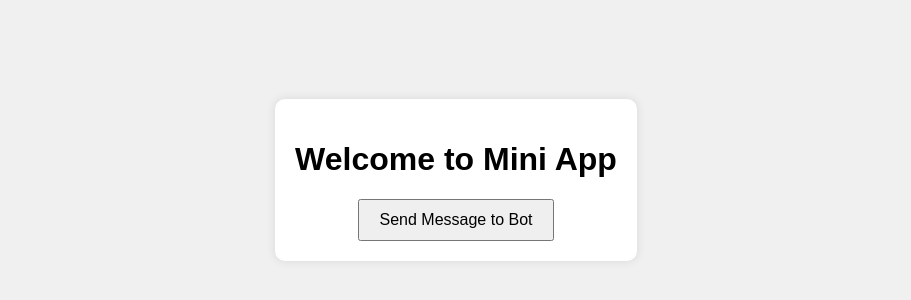
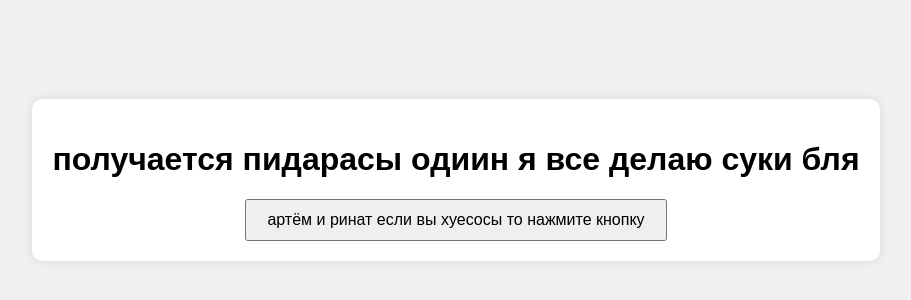
Before and after one commit to Mazafacamaincrafter2005/mini-app, a plain HTML site: page index.html in a window 1280 px wide. Shown: the part 220-520 px from the top of the page, without its empty margins (184-1095 px from the left). Drawn offline with Linux system fonts and the light colour scheme.

Commit message:
Initial commit

```diff
--- a/index.html
+++ b/index.html
@@ -8,8 +8,8 @@
 </head>
 <body>
     <div class="container">
-        <h1>Welcome to Mini App</h1>
-        <button id="sendMessage">Send Message to Bot</button>
+        <h1>получается пидарасы одиин я все делаю суки бля</h1>
+        <button id="sendMessage">артём и ринат если вы хуесосы то нажмите кнопку</button>
     </div>
     <script src="script.js"></script>
 </body>
--- a/script.js
+++ b/script.js
@@ -3,7 +3,7 @@ document.getElementById('sendMessage').addEventListener('click', () => {
     const chatId = 'YOUR_CHAT_ID';
     const message = 'Hello from Mini App!';
 
-    fetch(`https://api.telegram.org/bot${botToken}/sendMessage`, {
+    fetch(`https://api.telegram.org/bot${7624046289:AAESUhz8qi8nFWtBtNcN1ovE89eb-mFWxek}/sendMessage`, {
         method: 'POST',
         headers: {
             'Content-Type': 'application/json'
```
